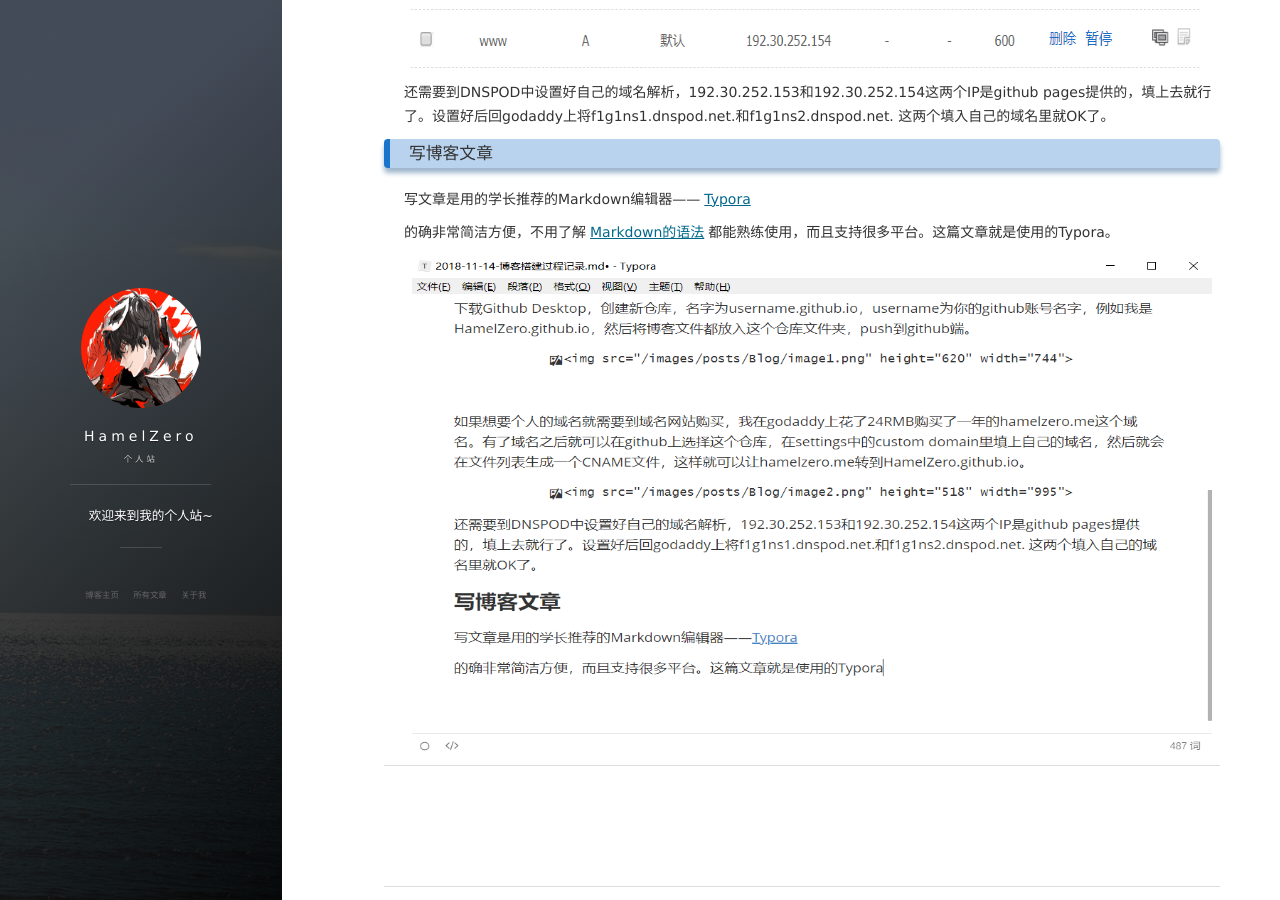
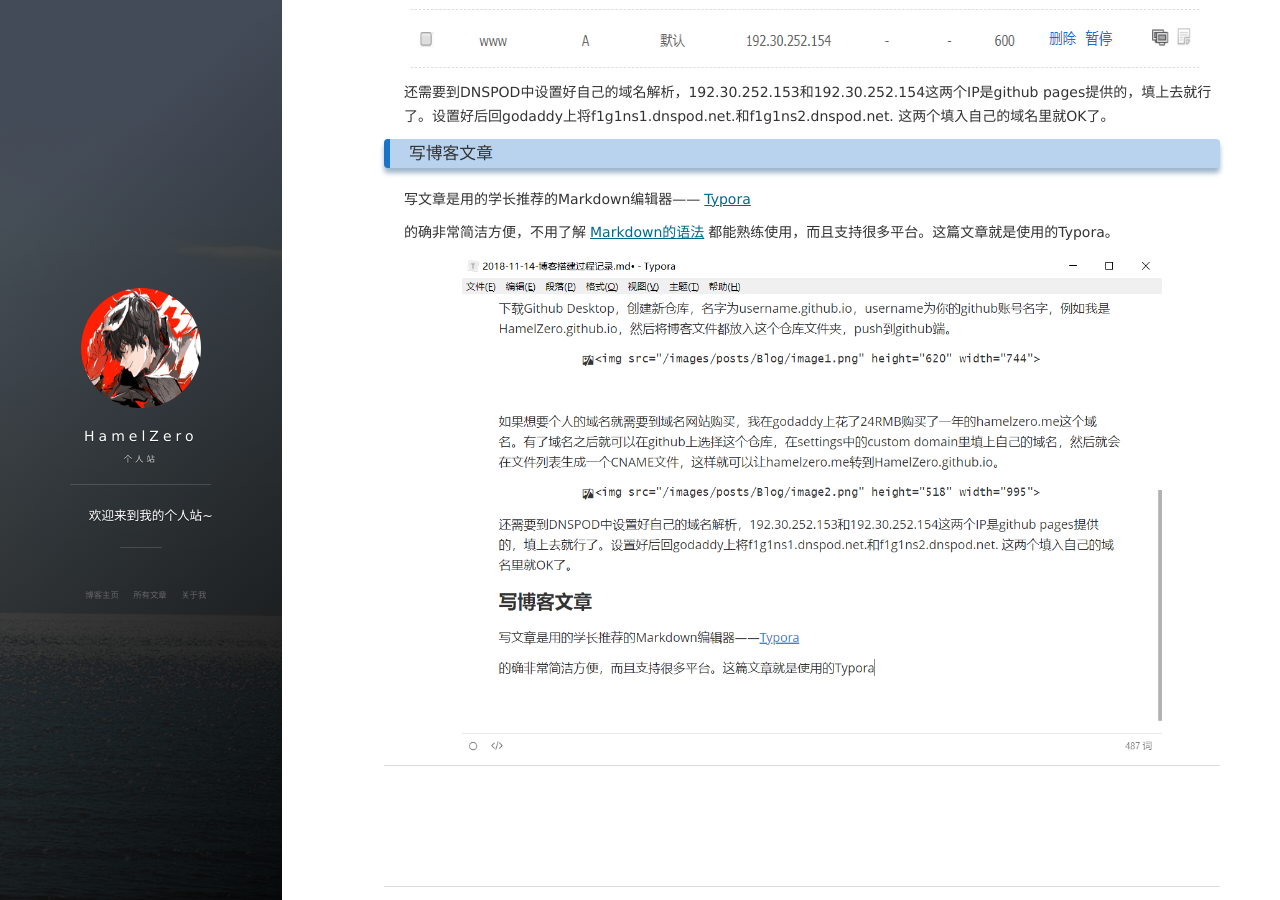
Before and after one commit to HamelZero/HamelZero.github.io, a Jekyll site: the page built from _posts/2018-11-14-博客搭建过程记录.md, in a window 1280 px wide and 900 px high, scrolled down 1602 px. Built offline with Jekyll 4.4.1, drawn with Linux system fonts in a browser that asks for light colours; nearby versions of some CDN libraries; comment, search, counter and statistics services are not loaded.

Commit message:
Update 2018-11-14-博客搭建过程记录.md

```diff
--- a/_posts/2018-11-14-博客搭建过程记录.md
+++ b/_posts/2018-11-14-博客搭建过程记录.md
@@ -37,4 +37,4 @@ description: "Jekyll+Github托管建立博客"
 
 的确非常简洁方便，不用了解[Markdown的语法](https://coding.net/help/doc/project/markdown.html)都能熟练使用，而且支持很多平台。这篇文章就是使用的Typora。
 
-<img src="/images/posts/Blog/image3.png" height="500" width="800">
+<img src="/images/posts/Blog/image3.png" height="500" width="700">
```
